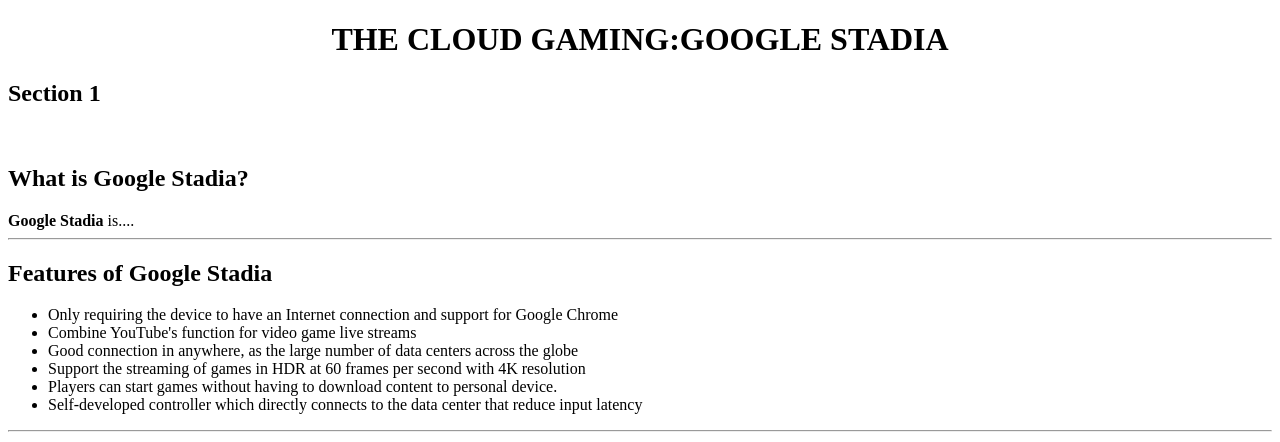
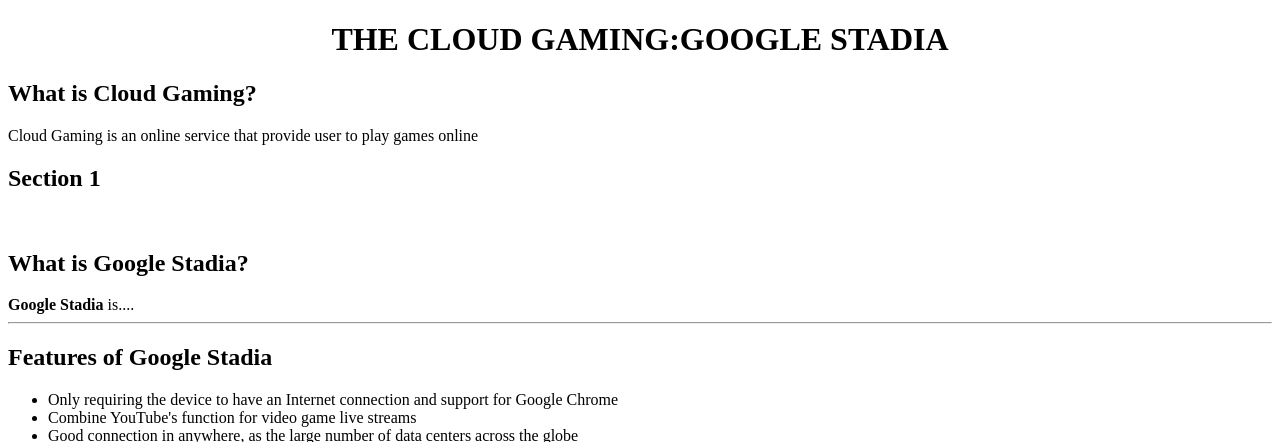
Before and after one commit to Marco72540/IT-assignment, a plain HTML site: page IT 1016.html in a window 1280 px wide. Shown: the top 442 px of the page. Drawn offline with Linux system fonts and the light colour scheme.

Commit message:
Update IT 1016.html

```diff
--- a/IT 1016.html
+++ b/IT 1016.html
@@ -14,6 +14,8 @@
 	</HEAD>
 	<BODY>
 		<H1 ALIGN="center">THE CLOUD GAMING:GOOGLE STADIA</H1>
+		<H2>What is Cloud Gaming? </H2>
+		<p> Cloud Gaming is an online service that provide user to play games online </p>
 
 		<H2>Section 1</H2><BR>
 
```
